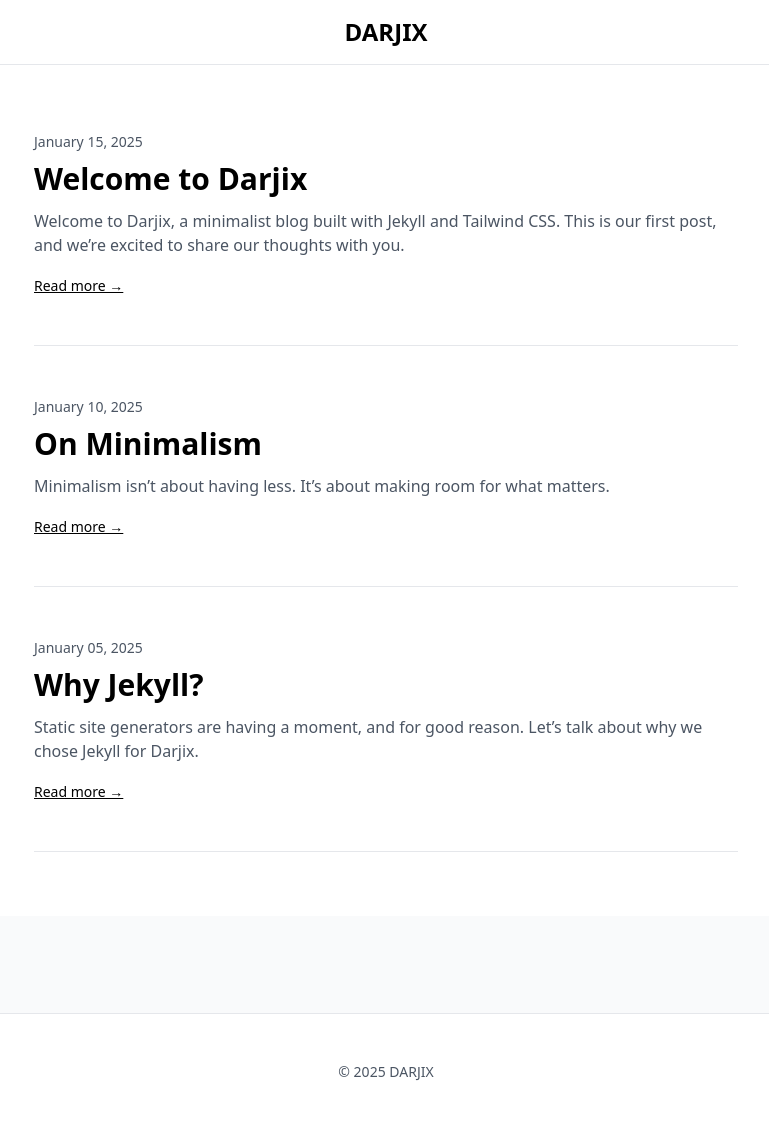
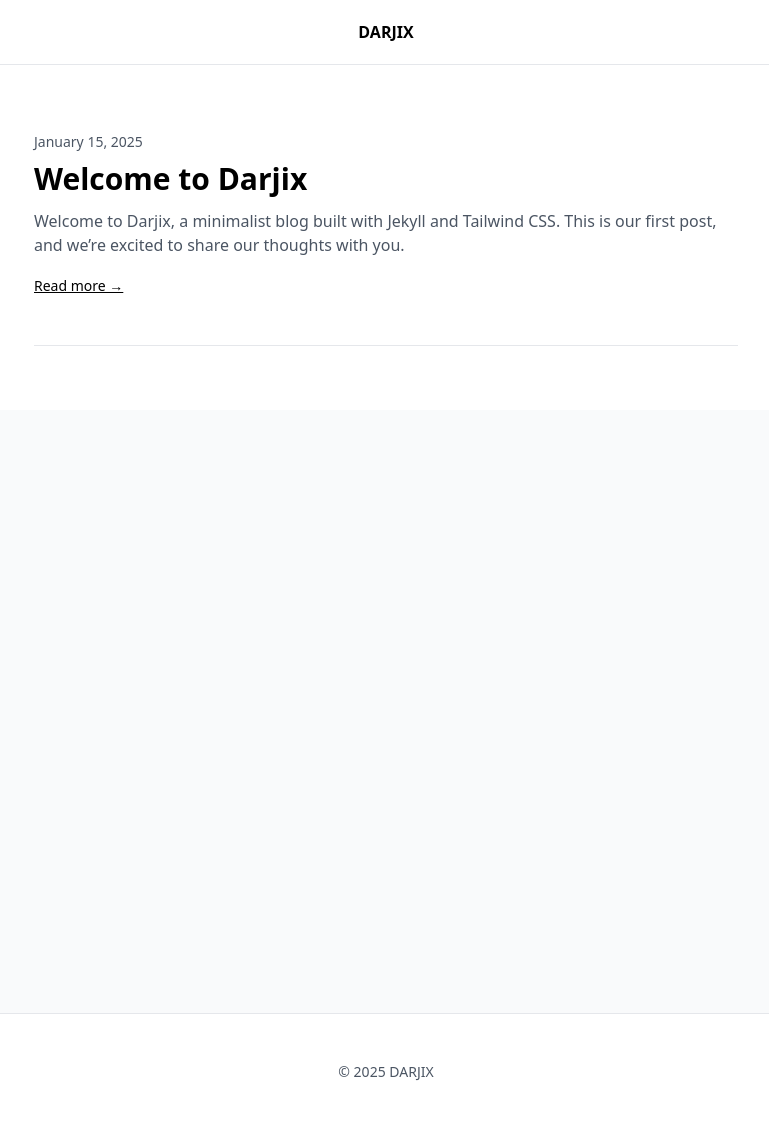
Before and after one commit to saldarji/darjix, a Jekyll site: the page built from index.html, in a window 1280 px wide. Shown: the whole page, without its empty margins (254-1023 px from the left). Built offline with Jekyll 4.4.1, drawn with Linux system fonts in a browser that asks for light colours.

Commit message:
Remove two older posts and increase DARJIX header size

```diff
--- a/_includes/header.html
+++ b/_includes/header.html
@@ -3,7 +3,7 @@
     <div class="flex justify-center items-center h-16">
       <!-- Logo/Site Title -->
       <div>
-        <a href="{{ '/' | relative_url }}" class="text-2xl font-bold text-black tracking-wider">
+        <a href="{{ '/' | relative_url }}" class="text-3xl font-bold text-black tracking-wider">
           DARJIX
         </a>
       </div>
--- a/_posts/2025-01-05-why-jekyll.md
+++ /dev/null
@@ -1,36 +0,0 @@
----
-layout: post
-title: "Why Jekyll?"
-date: 2025-01-05
-author: "Darjix Team"
----
-
-Static site generators are having a moment, and for good reason. Let's talk about why we chose Jekyll for Darjix.
-
-## Speed
-
-Static sites are fast. No database queries, no server-side rendering. Just HTML, CSS, and JavaScript served instantly.
-
-This blog loads in milliseconds. Try refreshing the page. Notice how fast it is?
-
-## Simplicity
-
-Jekyll takes markdown files and turns them into a website. That's it. No complex frameworks, no heavy dependencies.
-
-Write in markdown. Push to GitHub. Done.
-
-## Security
-
-No server means no server vulnerabilities. No database means no SQL injection. Static sites are inherently more secure.
-
-## Cost
-
-GitHub Pages hosts Jekyll sites for free. Zero hosting costs. Zero maintenance overhead.
-
-## Focus
-
-With Jekyll, we can focus on writing. Not configuring. Not debugging. Not updating plugins.
-
-Just writing.
-
-And that's exactly what we want.
--- a/_posts/2025-01-10-on-minimalism.md
+++ /dev/null
@@ -1,29 +0,0 @@
----
-layout: post
-title: "On Minimalism"
-date: 2025-01-10
-author: "Darjix Team"
----
-
-Minimalism isn't about having less. It's about making room for what matters.
-
-## The Essence of Design
-
-Good design is as little design as possible. This principle, popularized by Dieter Rams, guides our approach to everything we build.
-
-When you strip away the unnecessary, what remains is essential. The content speaks for itself. The message becomes clear.
-
-## In Practice
-
-For this blog, minimalism means:
-
-1. **Typography first** - Readable fonts at comfortable sizes
-2. **Whitespace** - Let content breathe
-3. **Simple navigation** - Get out of the reader's way
-4. **Focus** - One thing at a time
-
-## The Result
-
-A faster, cleaner, more focused reading experience. No distractions. Just you and the words.
-
-That's what we're building here.
```
